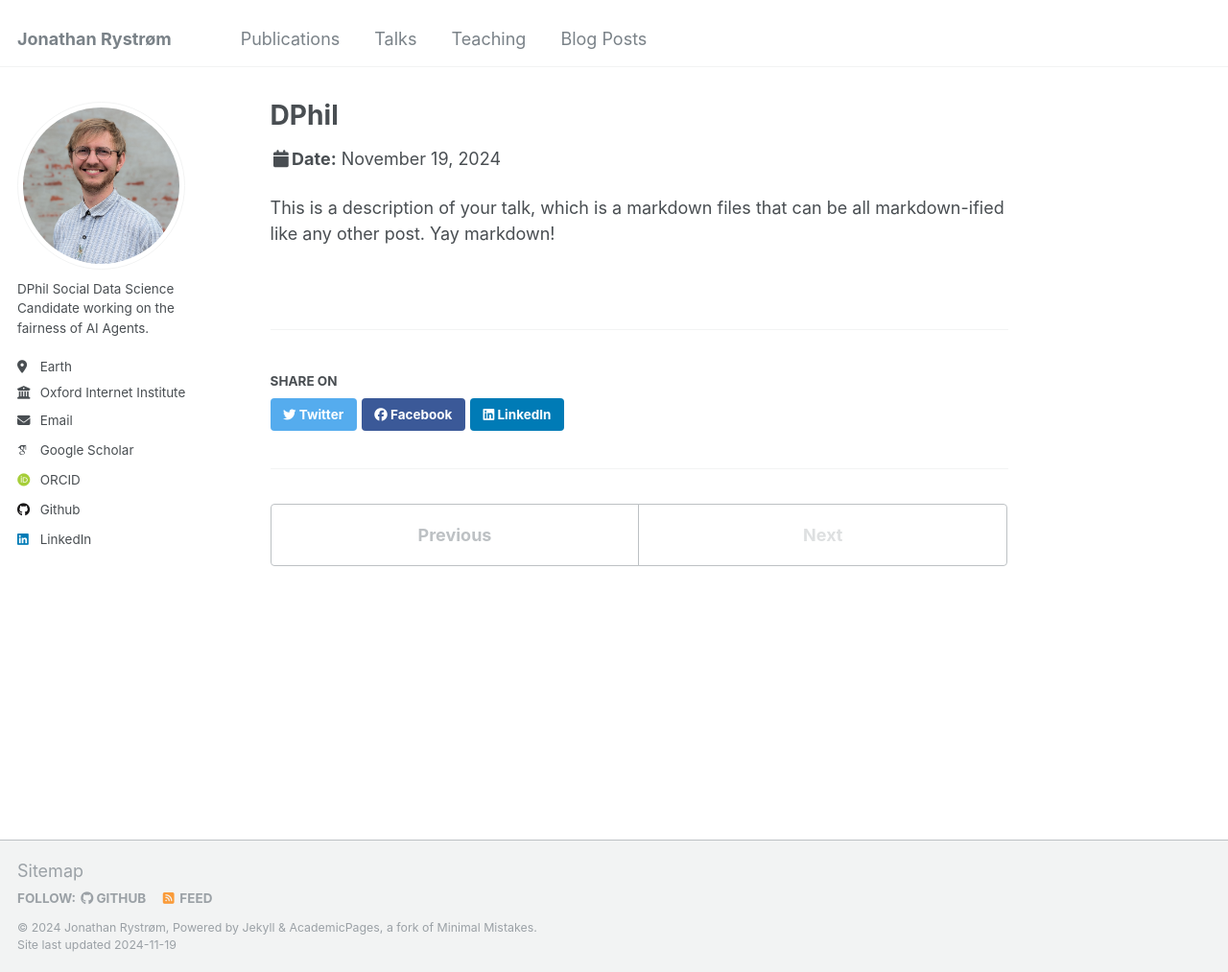
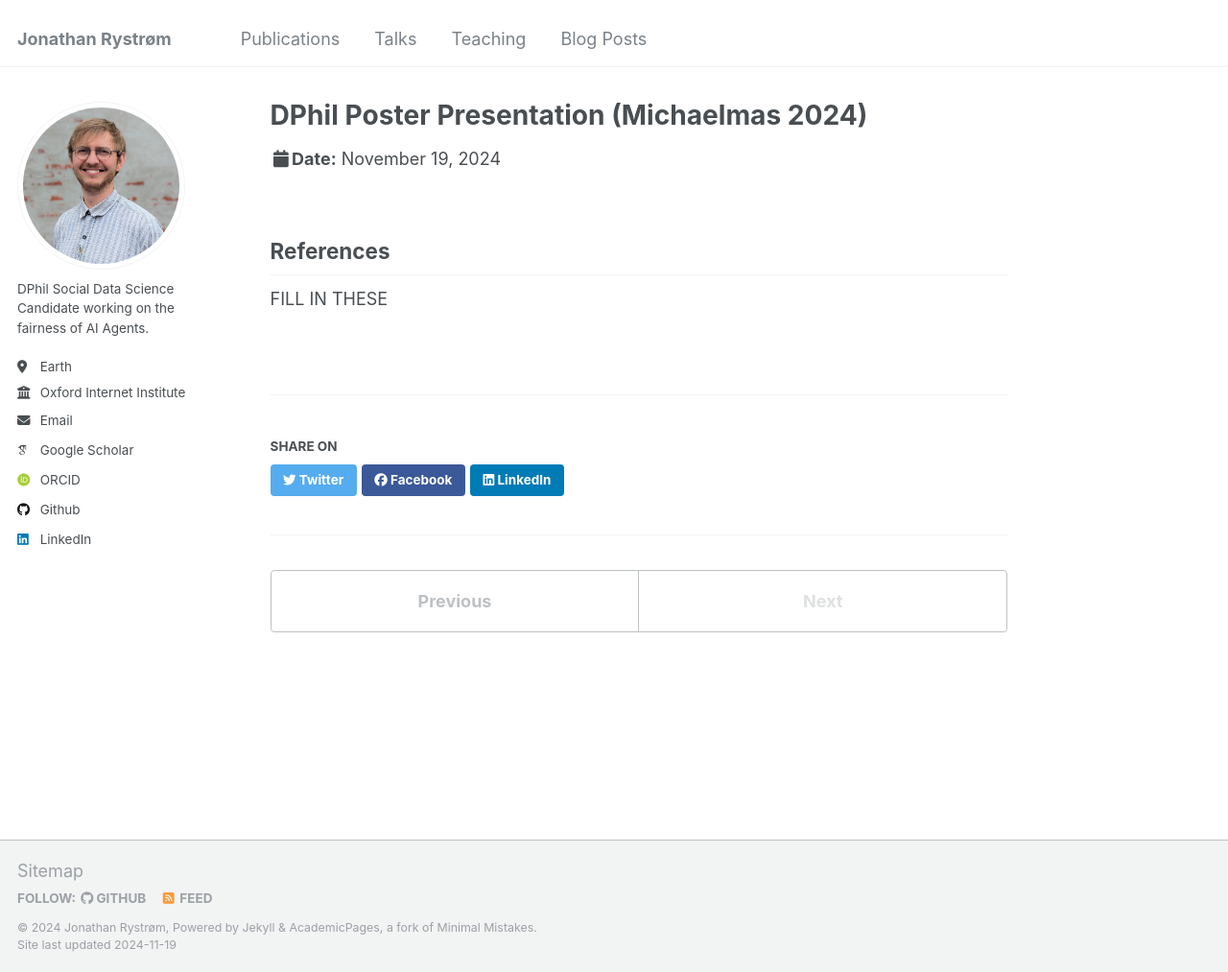
Before and after one commit to jhrystrom/jhrystrom.github.io, a Jekyll site: the page built from _talks/2024-11-19-dphil-poster.md, in a window 1280 px wide and 1013 px high. Shown: the whole window at 96% size. Built offline with Jekyll 4.4.1, drawn with Linux system fonts in a browser that asks for light colours; some web fonts are replaced.

Commit message:
Update with new links and description

```diff
--- a/_talks/2024-11-19-dphil-poster.md
+++ b/_talks/2024-11-19-dphil-poster.md
@@ -1,11 +1,12 @@
 ---
-title: "DPhil "
+title: "DPhil Poster Presentation (Michaelmas 2024)"
 collection: talks
-type: "Poster"
-permalink: /talks/2024-11-19-dphil-poster
+type: "Talk"
+permalink: /talks/2024-michaelmas-dphil-poster
 venue: "Oxford Internet Institute, University of Oxford"
 date: 2024-11-19
 location: "Oxford, United Kingdom"
 ---
 
-This is a description of your talk, which is a markdown files that can be all markdown-ified like any other post. Yay markdown!
+## References
+FILL IN THESE
```
